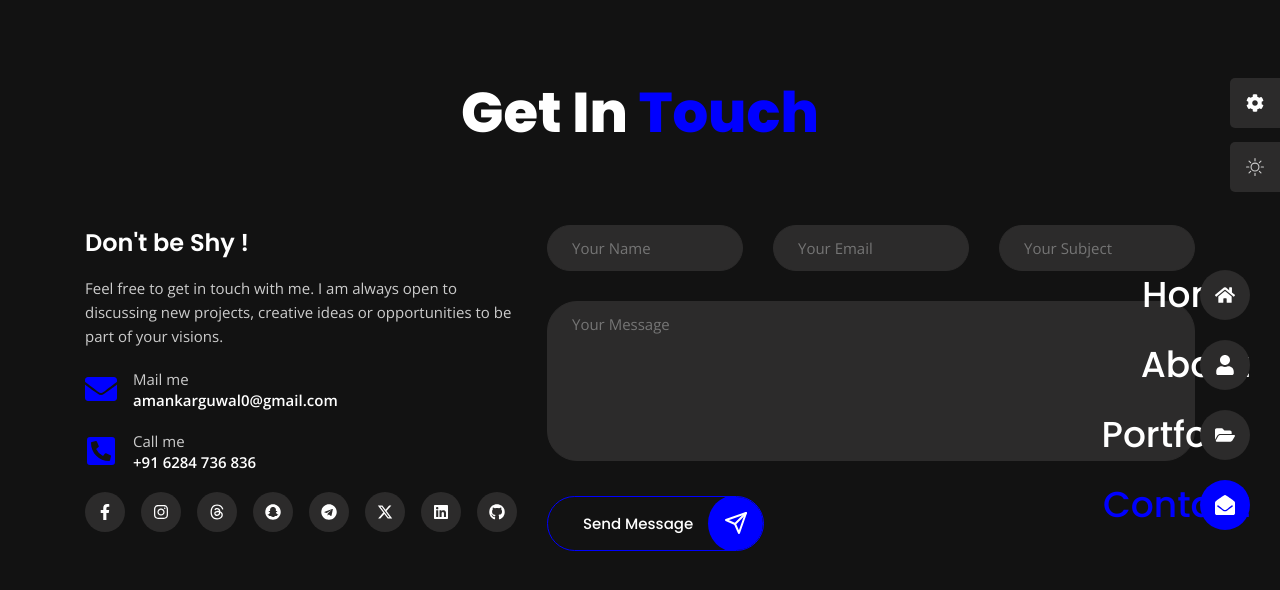
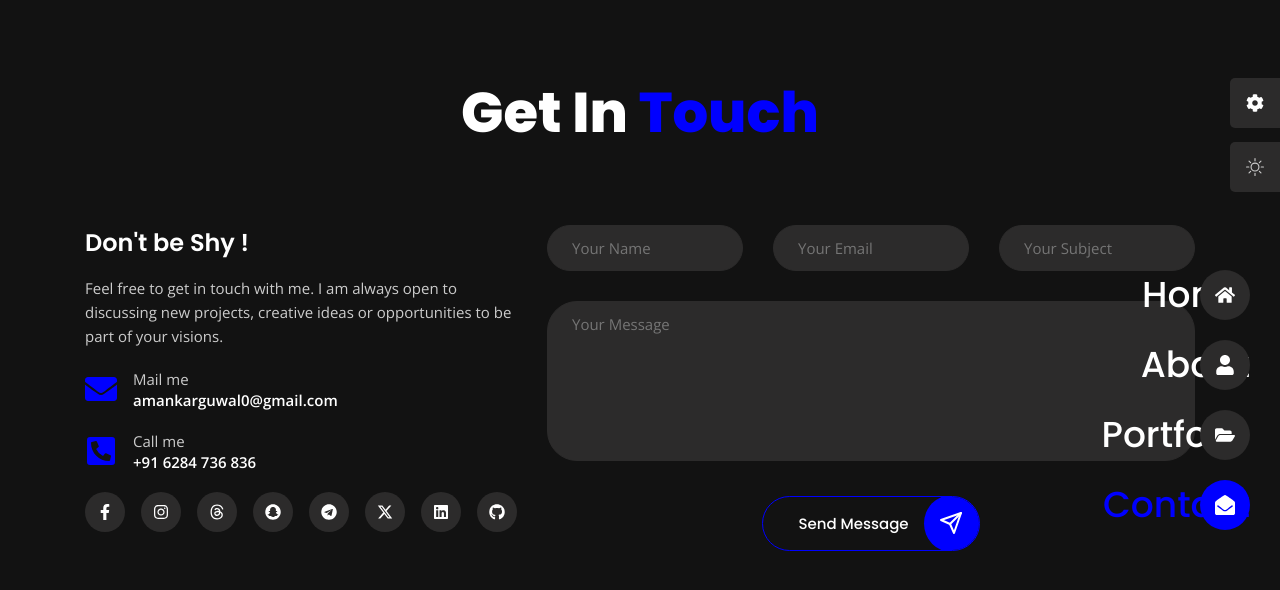
Before and after one commit to amank736836/portfoliowebsite, a React (Vite) app: page /contact in a window 1280 px wide. Shown: the top 590 px of the page. Built offline with nearby package versions, Linux system fonts and the light colour scheme.

Commit message:
refactor: Update Contact page form for required fields

```diff
--- a/src/pages/Contact/Contact.css
+++ b/src/pages/Contact/Contact.css
@@ -95,3 +95,8 @@
     font-size: var(--h3-font-size);
     line-height: 64px;
 }
+
+.button-center{
+    display: flex;
+    justify-content: center;
+}
```
